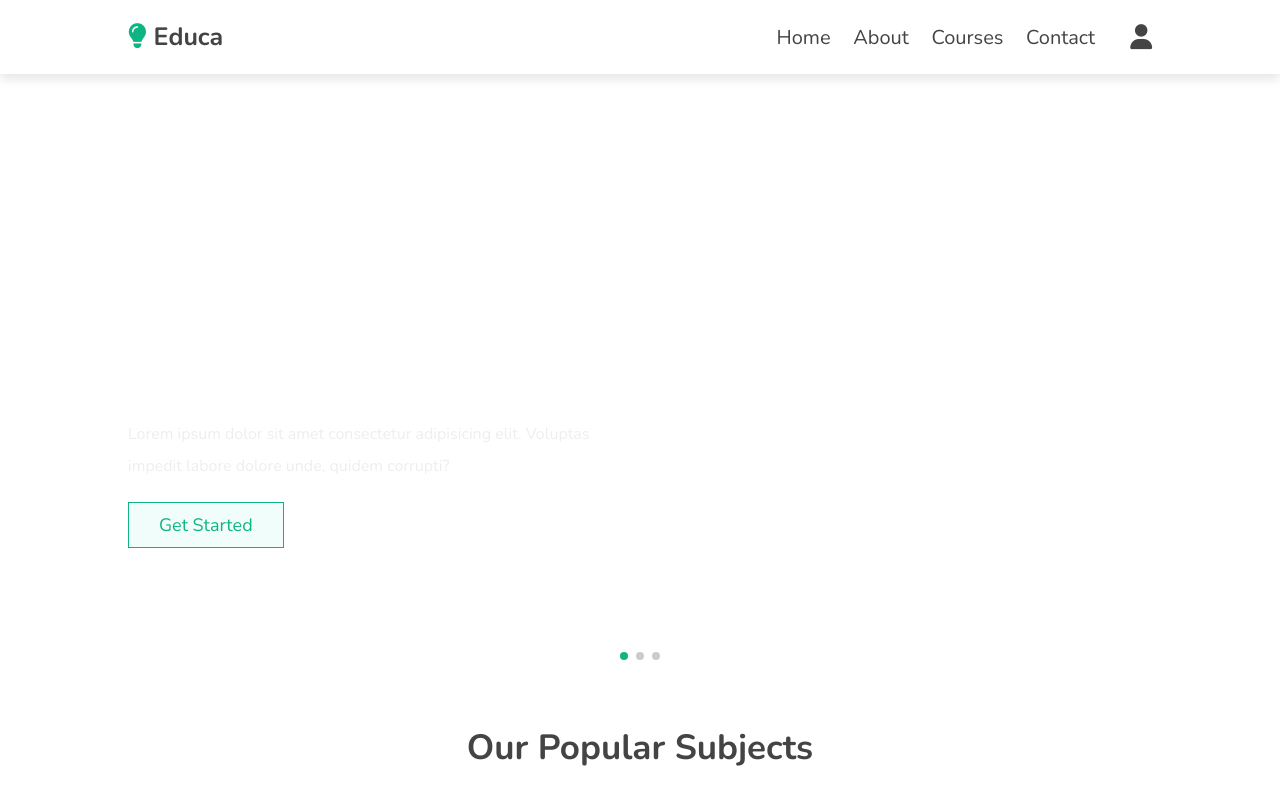
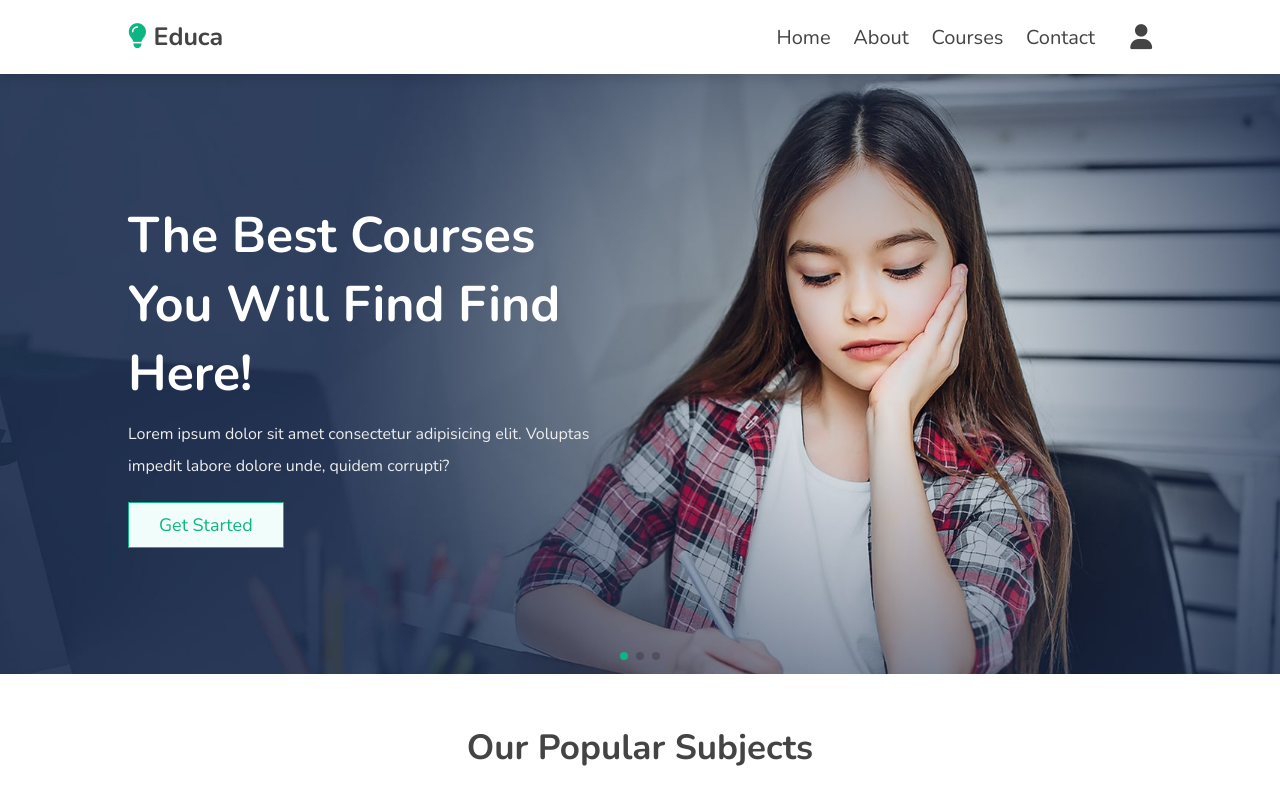
Before and after one commit to dsaglam94/Education_multipage, a website: page index.html in a window 1280 px wide. Shown: the top 798 px of the page. Drawn offline with nearby package versions, Linux system fonts and the light colour scheme; files that its build step writes are made by us from their sources; files whose address does not match are found by name.

Commit message:
Update _home.scss

```diff
--- a/src/scss/pages/_home.scss
+++ b/src/scss/pages/_home.scss
@@ -30,7 +30,7 @@
         }
 
         .slide-1 {
-            background-image: url('../images/home-slide-1.jpg');
+            background-image: url('../../images/home-slide-1.jpg');
         }
 
         .slide-2 {
```
